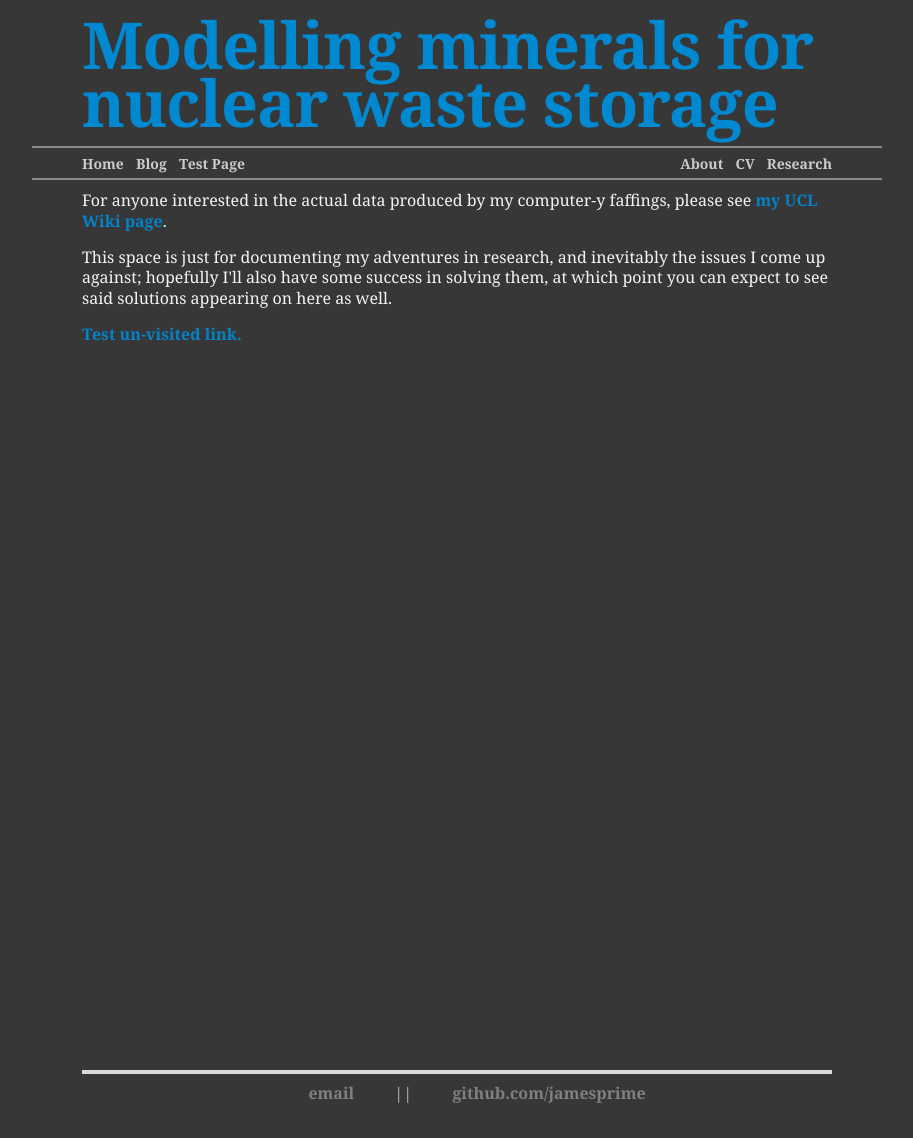
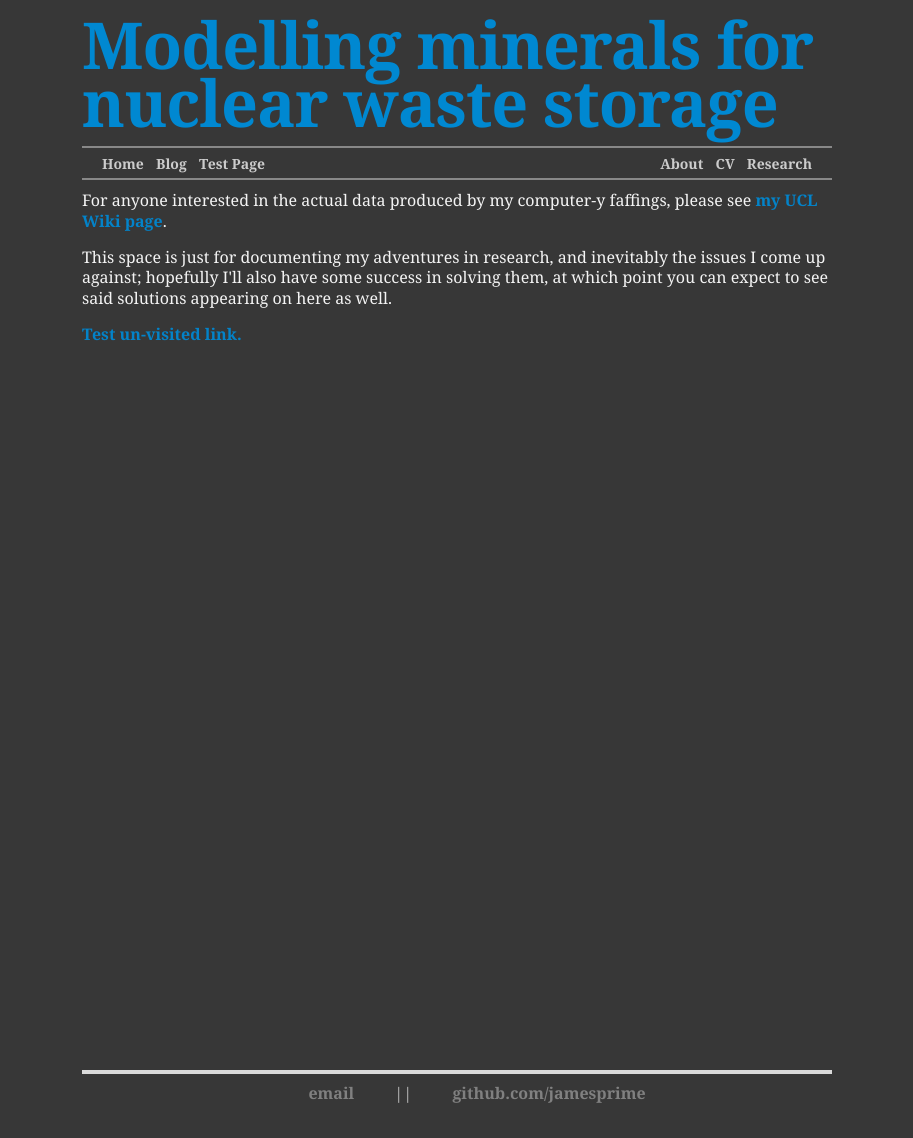
Before and after one commit to jamesprime/jamesprime.github.io, a Jekyll site: the page built from index.html, in a window 1280 px wide. Shown: the whole page, without its empty margins (183-1096 px from the left). Built offline with Jekyll 4.4.1, drawn with Linux system fonts in a browser that asks for light colours; nearby versions of some CDN libraries; some web fonts are replaced.

Commit message:
Updated /_sass/jp-minimal.scss
Commented out .banner left:-50px and added .banner left:0, as a test; removed extraneous commented-out stylings (.banner margin-right:-382px; top:115px; background:#fc0; border:1px solid #f0b500; box-shadow:0 1px 3px rgba(0, 0, 0, .25); border-radius:0 2px 2px 0; padding-right:10px), and changed .banner width:850px back to 750px; also changed .banner .buttons left:50px to 20px, and ditto for .banner .buttons right

```diff
--- a/_sass/jp-minimal.scss
+++ b/_sass/jp-minimal.scss
@@ -236,19 +236,13 @@ div.slogan {
 
 .banner {
     z-index: 100;
-    left: -50px;
+    // left: -50px;
+    left: 0;
     right: 0;
     height: 20px;
     line-height: 20px; // Trick to centre contents vertically, from https://www.w3schools.com/css/css_align.asp
-    // margin-right: -382px;
-    width: 850px;
+    width: 750px;
     position: relative;
-    // top: 115px;
-    // background: #fc0;
-    // border: 1px solid #f0b500;
-    // box-shadow: 0 1px 3px rgba(0, 0, 0, .25);
-    // border-radius: 0 2px 2px 0;
-    // padding-right: 10px;
     border-top: 2px solid #888;
     border-bottom: 2px solid #888;
     padding: 5px 0;
@@ -287,8 +281,8 @@ div.slogan {
 
     .buttons {
         position: absolute;
-        left: 50px; // Needs to be the positive-but-equal value for .banner left
-        right: 50px; // Needs to be the positive-but-equal value for .banner left
+        left: 20px;
+        right: 20px;
         height: 20px;
         line-height: 20px; // Trick to centre contents vertically, from https://www.w3schools.com/css/
     }
```
